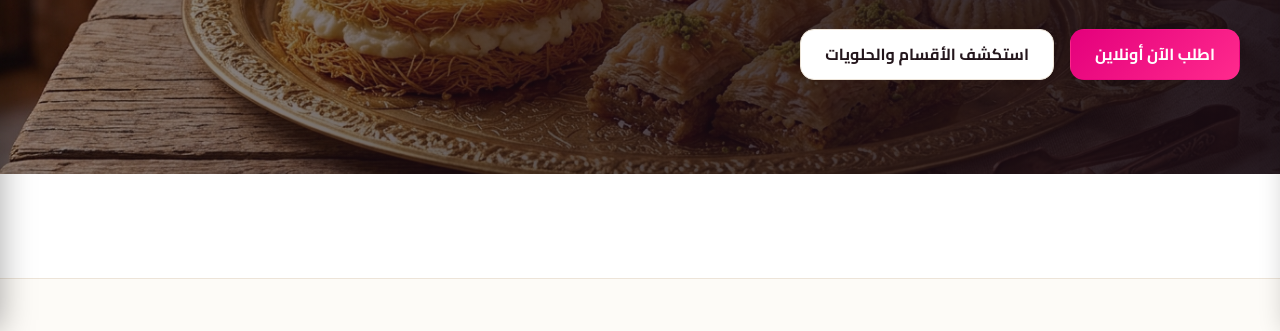
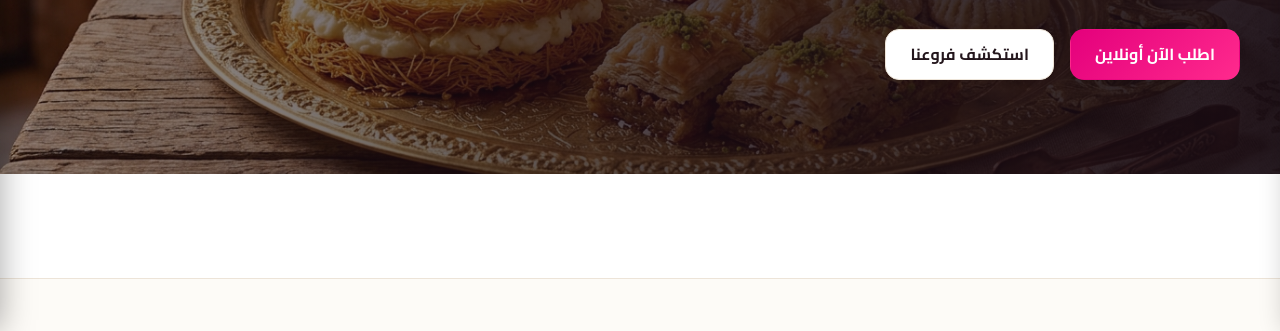
Before and after one commit to IslamElsayed57/Tag-El-Khalig, a website: page public/index.html in a window 1280 px wide. Shown: the part 469-800 px from the top of the page. Drawn offline with Linux system fonts and the light colour scheme; no server answers.

Commit message:
Add files via upload

```diff
--- a/public/assets/js/i18n.js
+++ b/public/assets/js/i18n.js
@@ -47,6 +47,7 @@ const I18N = {
       heroSubtitle: "ننتقي أجود أنواع السمن البلدي الطبيعي والفستق والمكسرات الفاخرة لنقدم لكم تجربة حلوى ملكية لا تُنسى في كل قطعة.",
       heroBtnOrder: "اطلب الآن أونلاين",
       heroBtnExplore: "استكشف الأقسام والحلويات",
+      heroBtnExploreBranches: "استكشف فروعنا",
       storyBadge: "حكايتنا مع المذاق",
       storyTitle: "عراقة الضيافة المصرية بحلّة عصرية",
       storyText1: "في حلواني تاج الخليج، بدأنا بتقديم أرقى ما أبدعه التراث المصري والشرقي من أصناف الكنافة والبسبوسة والشرقيات، ممزوجة بإتقان الحلويات الغربية والتورتات الكلاسيكية.",
@@ -319,6 +320,7 @@ const I18N = {
       heroSubtitle: "Handcrafted with 100% pure Egyptian baladi ghee, delicate sugar syrups, and premium pistachios to bring a royal dessert experience to every celebration.",
       heroBtnOrder: "Order Online Now",
       heroBtnExplore: "Explore Menu & Categories",
+      heroBtnExploreBranches: "Explore Our Branches",
       storyBadge: "Our Heritage",
       storyTitle: "Timeless Egyptian Hospitality With Modern Artistry",
       storyText1: "At Taj El Khalig Sweets, our journey began with one vision: presenting Egypt's cherished confectionery heritage—golden Kunafa, glistening Basbousa, and flaky Baklava—alongside contemporary French gateaux and artisanal tarts.",
--- a/public/index.html
+++ b/public/index.html
@@ -112,7 +112,7 @@
         <p class="hero-subtitle" data-i18n="heroSubtitle">ننتقي أجود أنواع السمن البلدي الطبيعي والفستق والمكسرات الفاخرة لنقدم لكم تجربة حلوى ملكية لا تُنسى في كل قطعة.</p>
         <div class="hero-actions">
           <a href="categories.html" class="btn btn-primary" data-i18n="heroBtnOrder">اطلب الآن أونلاين</a>
-          <a href="categories.html" class="btn btn-secondary" data-i18n="heroBtnExplore">استكشف الأقسام والحلويات</a>
+          <a href="branches.html" class="btn btn-secondary" data-i18n="heroBtnExploreBranches">استكشف فروعنا</a>
         </div>
       </div>
     </div>
```
